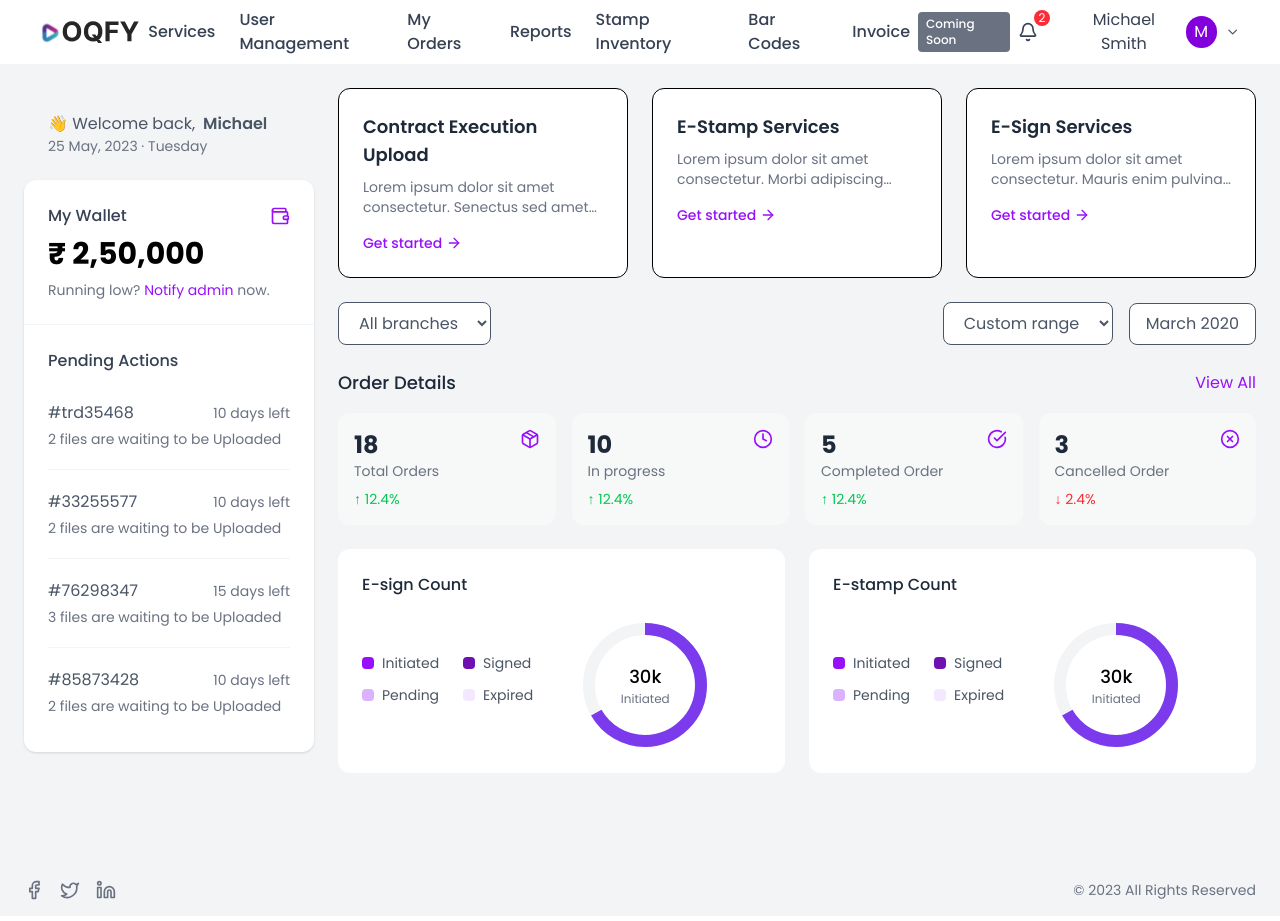
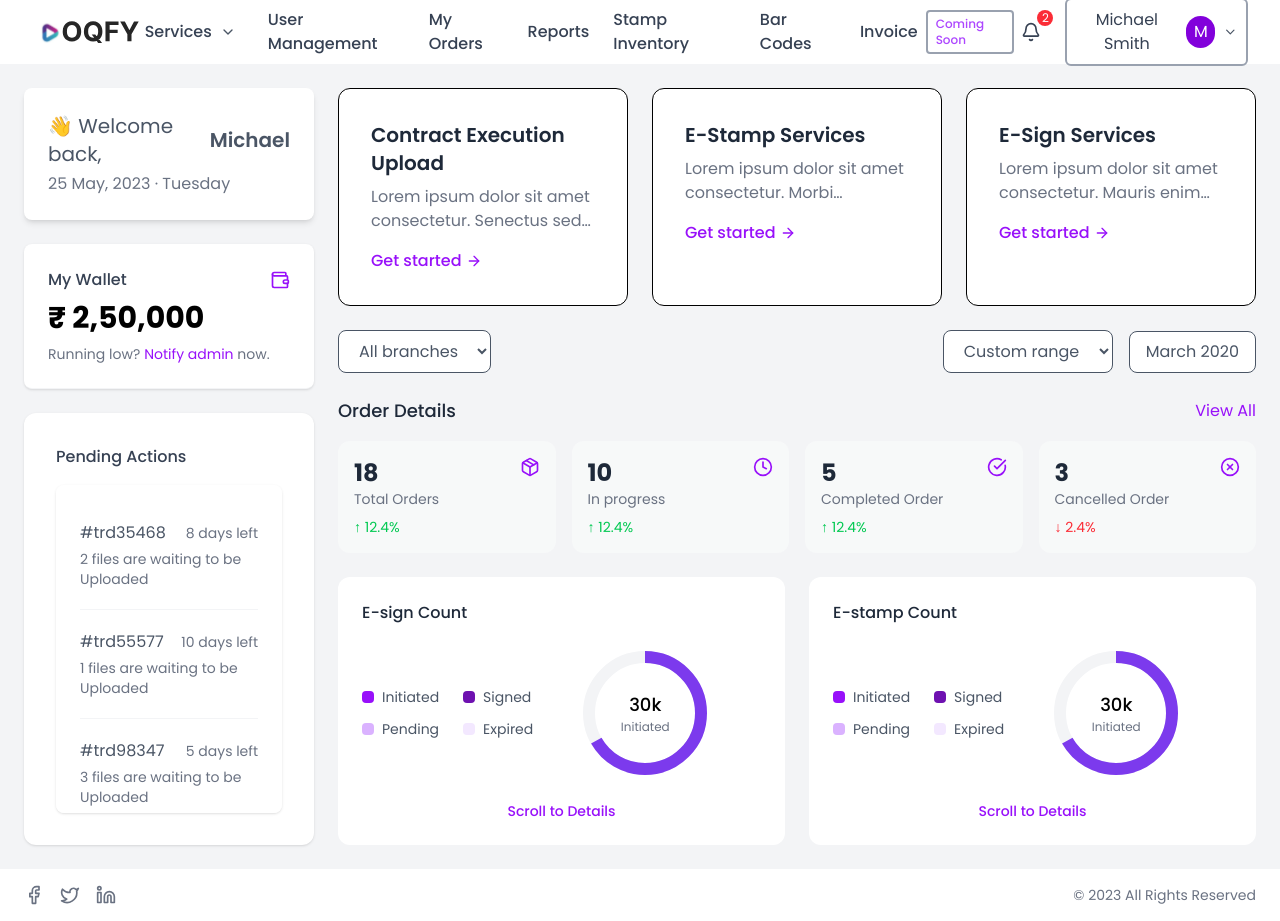
Before and after one commit to Sanjayjadhav-9/react_oqfy_project, a React (Vite) app: page / in a window 1280 px wide. Built offline with nearby package versions, Linux system fonts and the light colour scheme.

Commit message:
third large update

```diff
--- a/src/components/FilterBar/FilterBar.jsx
+++ b/src/components/FilterBar/FilterBar.jsx
@@ -1,23 +1,72 @@
-import React from 'react'
+// import React from 'react';
+
+// const FilterBar = () => {
+//   return (
+//     <div className="flex flex-col md:flex-row justify-between items-center gap-4 p-4 bg-white shadow-md rounded-lg transition-all duration-300 ease-in-out">
+//       <select className="px-4 py-2 border rounded-lg text-gray-600 bg-white w-full md:w-auto">
+//         <option>All branches</option>
+//         <option>Option A</option>
+//         <option>Option B</option>
+//         <option>Option C</option>
+//       </select>
+//       <div className="flex flex-col md:flex-row items-center gap-4 w-full md:w-auto">
+//         <select className="px-4 py-2 border rounded-lg text-gray-600 bg-white w-full md:w-auto">
+//           <option>Custom range</option>
+//         </select>
+//         <button className="px-4 py-2 border rounded-lg text-gray-600 bg-white flex items-center gap-2 w-full md:w-auto">
+//           March 2020
+//         </button>
+//       </div>
+//     </div>
+//   );
+// };
+
+// export default FilterBar;
+
+import React, { useState } from "react";
 
 const FilterBar = () => {
+  const [selectedBranch, setSelectedBranch] = useState("All branches");
+  const [selectedRange, setSelectedRange] = useState("Custom range");
+  const [selectedDate, setSelectedDate] = useState("March 2020");
+
   return (
+    <div className="flex flex-col md:flex-row justify-between items-center gap-4 p-4 bg-white shadow-md rounded-lg transition-all duration-300 ease-in-out">
+      {/* Branch Selection Dropdown */}
+      <select
+        className="px-4 py-2 border rounded-lg text-gray-600 bg-white w-full md:w-auto"
+        value={selectedBranch}
+        onChange={(e) => setSelectedBranch(e.target.value)}
+      >
+        <option>All branches</option>
+        <option>Option A</option>
+        <option>Option B</option>
+        <option>Option C</option>
+      </select>
 
-         <div className="flex justify-between items-center">
-              <select className="px-4 py-2 border rounded-lg text-gray-600 bg-white">
-                <option>All branches</option>
-              </select>
-              <div className="flex items-center gap-4">
-                <select className="px-4 py-2 border rounded-lg text-gray-600 bg-white">
-                  <option>Custom range</option>
-                </select>
-                <button className="px-4 py-2 border rounded-lg text-gray-600 bg-white flex items-center gap-2">
-                  March 2020
-                </button>
-              </div>
-            </div>
+      <div className="flex flex-col md:flex-row items-center gap-4 w-full md:w-auto">
+        {/* Custom Range Dropdown */}
+        <select
+          className="px-4 py-2 border rounded-lg text-gray-600 bg-white w-full md:w-auto"
+          value={selectedRange}
+          onChange={(e) => setSelectedRange(e.target.value)}
+        >
+          <option>Custom range</option>
+          <option>Last 7 days</option>
+          <option>Last 30 days</option>
+          <option>Last 6 months</option>
+        </select>
 
-  )
-}
+        {/* Date Picker Dropdown */}
+        <input
+          type="month"
+          className="px-4 py-2 border rounded-lg text-gray-600 bg-white w-full md:w-auto cursor-pointer"
+          value={selectedDate}
+          onChange={(e) => setSelectedDate(e.target.value)}
+        />
+      </div>
+    </div>
+  );
+};
 
-export default FilterBar
+export default FilterBar;
--- a/src/components/Footer/Footer.jsx
+++ b/src/components/Footer/Footer.jsx
@@ -1,20 +1,21 @@
+import React from 'react';
 import { Facebook, Twitter, Linkedin } from "lucide-react";
 
 const Footer = () => {
   return (
-    <footer className="flex justify-between items-center px-6 py-4 bg-gray-100 text-gray-500 text-sm">
-      <div className="flex space-x-4">
-        <a href="#" className="hover:text-gray-700">
+    <footer className="flex flex-col md:flex-row justify-between items-center px-6 py-4 bg-white-100 text-gray-500 text-sm transition-all duration-300 ease-in-out">
+      <div className="flex space-x-4 mb-2 md:mb-0">
+        <a href="#" className="hover:text-gray-700 transition-colors duration-200">
           <Facebook size={20} />
         </a>
-        <a href="#" className="hover:text-gray-700">
+        <a href="#" className="hover:text-gray-700 transition-colors duration-200">
           <Twitter size={20} />
         </a>
-        <a href="#" className="hover:text-gray-700">
+        <a href="#" className="hover:text-gray-700 transition-colors duration-200">
           <Linkedin size={20} />
         </a>
       </div>
-      <p>© 2023 All Rights Reserved</p>
+      <p className="text-center md:text-left">© 2023 All Rights Reserved</p>
     </footer>
   );
 };
--- a/src/components/Greeting/Greeting.jsx
+++ b/src/components/Greeting/Greeting.jsx
@@ -1,14 +1,15 @@
 import React from 'react';
-import { WalletCards } from 'lucide-react';
 
-export const Greeting = () => {
+const Greeting = () => {
   return (
-    <div className="p-6">
-      <div className="flex items-center gap-2 text-gray-600">
+    <div className="p-6 bg-white shadow-md rounded-lg transition-all duration-300 ease-in-out">
+      <div className="flex items-center gap-2 text-gray-600 text-lg md:text-xl">
         <span>👋 Welcome back,</span>
         <span className="font-semibold">Michael</span>
       </div>
-      <div className="text-sm text-gray-500">25 May, 2023 · Tuesday</div>
+      <div className="text-sm text-gray-500 mt-1 md:text-base">25 May, 2023 · Tuesday</div>
     </div>
   );
 };
+
+export default Greeting;
--- a/src/components/MainComponent/MainComponent.jsx
+++ b/src/components/MainComponent/MainComponent.jsx
@@ -1,25 +1,25 @@
 import React from 'react';
-import { Wallet } from '../Wallet/Wallet';
-import { ServiceCard } from '../ServiceCard/ServiceCard';
-import { OrderStats } from '../OrderStats/OrderStats';
-import { SignatureStats } from '../SignatureStats/SignatureStats';
-import { Greeting } from '../Greeting/Greeting';
+import Greeting from '../Greeting/Greeting';
+import PendingActions from '../PendingActions/PendingActions';
+import Wallet from '../Wallet/Wallet';
+import ServiceCard from '../ServiceCard/ServiceCard';
+import OrderStats from '../OrderStats/OrderStats';
+import SignatureStats from '../SignatureStats/SignatureStats';
 
-function MainComponent() {
+const MainComponent = () => {
   return (
-    <div className="min-h-screen bg-gray-100">
-      <div className="max-w-1xl mx-auto">
-
-        <div className="grid grid-cols-12 gap-6 p-6">
-          <div className="col-span-3">
-          <Greeting  />
-            <div className="bg-white rounded-xl shadow-sm">
-
-              <Wallet />
+    <div className="min-h-screen bg-gray-100 transition-all duration-300 ease-in-out">
+      <div className="max-w mx-auto">
+        <div className="grid grid-cols-1 lg:grid-cols-12 gap-6 p-6">
+          <div className="lg:col-span-3 space-y-6">
+            <Greeting />
+            <Wallet />
+            <div className="bg-white rounded-xl shadow-sm p-4">
+              <PendingActions/>
             </div>
           </div>
-          <div className="col-span-9 space-y-6">
-            <div className="grid grid-cols-3 gap-6">
+          <div className="lg:col-span-9 space-y-6">
+            <div className="grid grid-cols-1 md:grid-cols-3 gap-6">
               <ServiceCard
                 title="Contract Execution Upload"
                 description="Lorem ipsum dolor sit amet consectetur. Senectus sed amet sit tempus ornare."
@@ -33,15 +33,15 @@ function MainComponent() {
                 description="Lorem ipsum dolor sit amet consectetur. Mauris enim pulvinar interdum augue eu."
               />
             </div>
-            <div className="flex justify-between items-center">
-              <select className="px-4 py-2 border rounded-lg text-gray-600 bg-white">
+            <div className="flex flex-col md:flex-row justify-between items-center gap-4">
+              <select className="px-4 py-2 border rounded-lg text-gray-600 bg-white w-full md:w-auto">
                 <option>All branches</option>
               </select>
-              <div className="flex items-center gap-4">
-                <select className="px-4 py-2 border rounded-lg text-gray-600 bg-white">
+              <div className="flex flex-col md:flex-row items-center gap-4 w-full md:w-auto">
+                <select className="px-4 py-2 border rounded-lg text-gray-600 bg-white w-full md:w-auto">
                   <option>Custom range</option>
                 </select>
-                <button className="px-4 py-2 border rounded-lg text-gray-600 bg-white flex items-center gap-2">
+                <button className="px-4 py-2 border rounded-lg text-gray-600 bg-white flex items-center gap-2 w-full md:w-auto">
                   March 2020
                 </button>
               </div>
@@ -53,7 +53,7 @@ function MainComponent() {
               </div>
               <OrderStats />
             </div>
-            <div className="grid grid-cols-2 gap-6">
+            <div className="grid grid-cols-1 md:grid-cols-2 gap-6">
               <SignatureStats title="E-sign Count" initiated={30} pending={20} />
               <SignatureStats title="E-stamp Count" initiated={30} pending={20} />
             </div>
--- a/src/components/OrderStats/OrderStats.jsx
+++ b/src/components/OrderStats/OrderStats.jsx
@@ -16,9 +16,9 @@ const StatCard = ({ number, label, percentage, trend, icon }) => (
   </div>
 );
 
-export const OrderStats = () => {
+const OrderStats = () => {
   return (
-    <div className="grid grid-cols-4 gap-4">
+    <div className="grid grid-cols-4 gap-4 md:grid-auto">
       <StatCard
         number={18}
         label="Total Orders"
@@ -50,3 +50,5 @@ export const OrderStats = () => {
     </div>
   );
 };
+
+export default OrderStats;
--- /dev/null
+++ b/src/components/PendingActions/PendingActions.jsx
@@ -0,0 +1,46 @@
+import React from "react";
+
+const PendingAction = ({ id, daysLeft, filesCount }) => (
+  <div className="py-3">
+    <div className="flex justify-between items-center mb-1">
+      <span className="text-gray-600">#{id}</span>
+      <span className="text-sm text-gray-500">{daysLeft} days left</span>
+    </div>
+    <div className="text-sm text-gray-500">
+      {filesCount} files are waiting to be Uploaded
+    </div>
+  </div>
+);
+
+const PendingActions = () => {
+  const pendingActions = [
+    { id: "trd35468", daysLeft: 8, filesCount: 2 },
+    { id: "trd55577", daysLeft: 10, filesCount: 1 },
+    { id: "trd98347", daysLeft: 5, filesCount: 3 },
+    { id: "trd73428", daysLeft: 9, filesCount: 1 },
+    { id: "trd35468", daysLeft: 12, filesCount: 2 },
+    { id: "trd55577", daysLeft: 2, filesCount: 3 },
+    { id: "trd98347", daysLeft: 15, filesCount: 1 },
+    { id: "trd73428", daysLeft: 6, filesCount: 2 },
+  ];
+
+  return (
+    <div className="w-full max-w-md mx-auto p-4 md:max-w-lg lg:max-w-xl">
+      <h2 className="text-gray-700 font-medium mb-4">Pending Actions</h2>
+      <div className="p-6 bg-white rounded-lg shadow-sm max-h-82 overflow-y-auto scrollbar-thin scrollbar-thumb-gray-300">
+        <div className="space-y-2">
+          {pendingActions.map((action, index) => (
+            <React.Fragment key={action.id}>
+              <PendingAction {...action} />
+              {index < pendingActions.length - 1 && (
+                <div className="border-b border-gray-100"></div>
+              )}
+            </React.Fragment>
+          ))}
+        </div>
+      </div>
+    </div>
+  );
+};
+
+export default PendingActions;
--- a/src/components/ServiceCard/ServiceCard.jsx
+++ b/src/components/ServiceCard/ServiceCard.jsx
@@ -1,14 +1,23 @@
 import React from 'react';
 import { ArrowRight } from 'lucide-react';
 
-export const ServiceCard = ({ title, description }) => {
+const ServiceCard = ({ title, description }) => {
   return (
-    <div className="p-6 border rounded-xl bg-white hover:shadow-lg transition-shadow">
-      <h3 className="text-lg font-semibold text-gray-800 mb-2">{title}</h3>
-      <p className="text-gray-500 text-sm mb-4 line-clamp-2">{description}</p>
-      <button className="text-purple-600 text-sm font-medium flex items-center gap-1 hover:gap-2 transition-all">
+    <div className="p-6 border rounded-xl bg-white hover:shadow-lg transition-shadow md:p-8 w-full max-w-sm mx-auto sm:max-w-md lg:max-w-lg">
+      <h3 className="text-lg font-semibold text-gray-800 mb-2 md:text-xl">
+        {title}
+      </h3>
+      <p className="text-gray-500 text-sm mb-4 line-clamp-2 md:text-base">
+        {description}
+      </p>
+      <button
+        className="text-purple-600 text-sm font-medium flex items-center gap-1 hover:gap-2 transition-all md:text-base"
+        onClick={() => document.getElementById('target-section')?.scrollIntoView({ behavior: 'smooth' })}
+      >
         Get started <ArrowRight className="w-4 h-4" />
       </button>
     </div>
   );
 };
+
+export default ServiceCard;
--- a/src/components/SignatureStats/SignatureStats.jsx
+++ b/src/components/SignatureStats/SignatureStats.jsx
@@ -1,14 +1,14 @@
 import React from 'react';
 
-export const SignatureStats = ({ title, initiated, pending }) => {
+const SignatureStats = ({ title, initiated, pending }) => {
   const percentage = (pending / initiated) * 100;
 
   return (
-    <div className="bg-white p-6 rounded-xl">
-      <h3 className="font-medium text-gray-800 mb-6">{title}</h3>
-      <div className="flex items-center gap-12">
-      <div className="space-y-3 flex gap-6">
-        <div className='space-y-3' >
+    <div className="bg-white p-6 rounded-xl w-full max-w-md mx-auto md:max-w-lg lg:max-w-xl">
+      <h3 className="font-medium text-gray-800 mb-6 text-center md:text-left">{title}</h3>
+      <div className="flex flex-col md:flex-row items-center gap-6 md:gap-12">
+        <div className="flex flex-wrap justify-center md:justify-start gap-6">
+          <div className='space-y-3'>
             <div className="flex items-center gap-2">
               <div className="w-3 h-3 bg-purple-600 rounded-sm"></div>
               <span className="text-sm text-gray-600">Initiated</span>
@@ -29,7 +29,7 @@ export const SignatureStats = ({ title, initiated, pending }) => {
             </div>
           </div>
         </div>
-        <div className="relative w-32 h-32">
+        <div className="relative w-24 h-24 md:w-32 md:h-32">
           <svg className="w-full h-full transform -rotate-90">
             <circle
               cx="64"
@@ -56,8 +56,15 @@ export const SignatureStats = ({ title, initiated, pending }) => {
             <span className="text-xs text-gray-500">Initiated</span>
           </div>
         </div>
-
       </div>
+      <button
+        className="mt-6 text-purple-600 text-sm font-medium flex items-center gap-1 hover:gap-2 transition-all mx-auto block"
+        onClick={() => document.getElementById('target-section')?.scrollIntoView({ behavior: 'smooth' })}
+      >
+        Scroll to Details
+      </button>
     </div>
   );
 };
+
+export default SignatureStats;
--- a/src/components/Wallet/Wallet.jsx
+++ b/src/components/Wallet/Wallet.jsx
@@ -1,29 +1,10 @@
 import React from 'react';
 import { Wallet as WalletIcon } from 'lucide-react';
 
-const PendingAction = ({ id, daysLeft, filesCount }) => (
-  <div className="py-3">
-    <div className="flex justify-between items-center mb-1">
-      <span className="text-gray-600">#{id}</span>
-      <span className="text-sm text-gray-500">{daysLeft} days left</span>
-    </div>
-    <div className="text-sm text-gray-500">
-      {filesCount} files are waiting to be Uploaded
-    </div>
-  </div>
-);
-
-export const Wallet = () => {
-  const pendingActions = [
-    { id: 'trd35468', daysLeft: 10, filesCount: 2 },
-    { id: '33255577', daysLeft: 10, filesCount: 2 },
-    { id: '76298347', daysLeft: 15, filesCount: 3 },
-    { id: '85873428', daysLeft: 10, filesCount: 2 },
-  ];
-
+const Wallet = () => {
   return (
-    <div>
-      <div className="p-6 border-b border-gray-100">
+    <div className="w-full max-w-md mx-auto md:max-w-lg lg:max-w-xl">
+      <div className="p-6 border-b border-gray-100 bg-white rounded-lg shadow-sm">
         <div className="flex justify-between items-center mb-2">
           <h2 className="text-gray-700 font-medium">My Wallet</h2>
           <WalletIcon className="text-purple-600 w-5 h-5" />
@@ -37,19 +18,8 @@ export const Wallet = () => {
           <span className="text-gray-500"> now.</span>
         </div>
       </div>
-      <div className="p-6">
-        <h2 className="text-gray-700 font-medium mb-4">Pending Actions</h2>
-        <div className="space-y-2">
-          {pendingActions.map((action, index) => (
-            <React.Fragment key={action.id}>
-              <PendingAction {...action} />
-              {index < pendingActions.length - 1 && (
-                <div className="border-b border-gray-100"></div>
-              )}
-            </React.Fragment>
-          ))}
-        </div>
-      </div>
     </div>
   );
 };
+
+export default Wallet;
--- a/src/components/navbar/Navbar.jsx
+++ b/src/components/navbar/Navbar.jsx
@@ -2,7 +2,7 @@ import { Link } from "react-router-dom";
 import { Bell, ChevronDown } from "lucide-react";
 import { Menu, Transition } from "@headlessui/react";
 
-function Navbar() {
+const Navbar = () => {
   return (
     <header className=" bg-white sticky top-0 z-50">
       <div className="container mx-auto px-8">
@@ -12,14 +12,14 @@ function Navbar() {
           </Link>
 
           <nav className="hidden md:flex items-center gap-6 text-gray-700 font-medium">
-            <Link to="/services" className="hover:text-gray-900">Services</Link>
+            <Link to="/services" className="flex justify-center place-items-center hover:text-gray-900">Services <span className="px-2"><ChevronDown className="h-4 w-4 text-gray-600" /></span></Link>
             <Link to="/users" className="hover:text-gray-900">User Management</Link>
             <Link to="/orders" className="hover:text-gray-900">My Orders</Link>
             <Link to="/reports" className="hover:text-gray-900">Reports</Link>
             <Link to="/inventory" className="hover:text-gray-900">Stamp Inventory</Link>
             <Link to="/barcodes" className="hover:text-gray-900">Bar Codes</Link>
             <Link to="/invoice" className="hover:text-gray-900 flex items-center">
-              Invoice <span className="ml-2 px-2 py-1 text-xs text-white bg-gray-500 rounded">Coming Soon</span>
+              Invoice <span className="ml-2 px-2 py-1 text-xs text-purple-500 border-2 border-gray-400 rounded-2 bg-white rounded">Coming Soon</span>
             </Link>
           </nav>
 
@@ -32,7 +32,8 @@ function Navbar() {
             </button>
 
             <Menu as="div" className="relative">
-              <Menu.Button className="flex items-center space-x-2 p-2 rounded-md hover:bg-gray-100">
+
+              <Menu.Button className="flex items-center border-2 border-gray-400 space-x-2 p-2 rounded-md hover:bg-gray-100">
                 <span className="hidden md:inline text-gray-700">Michael Smith</span>
                 <div className="h-8 w-8 flex items-center justify-center bg-purple-700 text-white rounded-full">M</div>
                 <ChevronDown className="h-4 w-4 text-gray-600" />
@@ -46,6 +47,7 @@ function Navbar() {
                   leaveTo="transform opacity-0 scale-95"
                 >
                   <Menu.Items className="absolute right-0 mt-2 w-48 bg-white border border-gray-200 shadow-lg rounded-md">
+
                     <Menu.Item>
                       {({ active }) => (
                         <Link to="/profile" className={`block px-4 py-2 text-sm ${active ? "bg-gray-100" : ""}`}>
@@ -53,6 +55,7 @@ function Navbar() {
                         </Link>
                       )}
                     </Menu.Item>
+
                     <Menu.Item>
                       {({ active }) => (
                         <Link to="/settings" className={`block px-4 py-2 text-sm ${active ? "bg-gray-100" : ""}`}>
@@ -60,6 +63,7 @@ function Navbar() {
                         </Link>
                       )}
                     </Menu.Item>
+
                     <Menu.Item>
                       {({ active }) => (
                         <button className={`w-full text-left px-4 py-2 text-sm ${active ? "bg-gray-100" : ""}`}>
@@ -67,6 +71,7 @@ function Navbar() {
                         </button>
                       )}
                     </Menu.Item>
+
                   </Menu.Items>
                 </Transition>
             </Menu>
```
Lines whose indentation alone changed are shown as unchanged.
